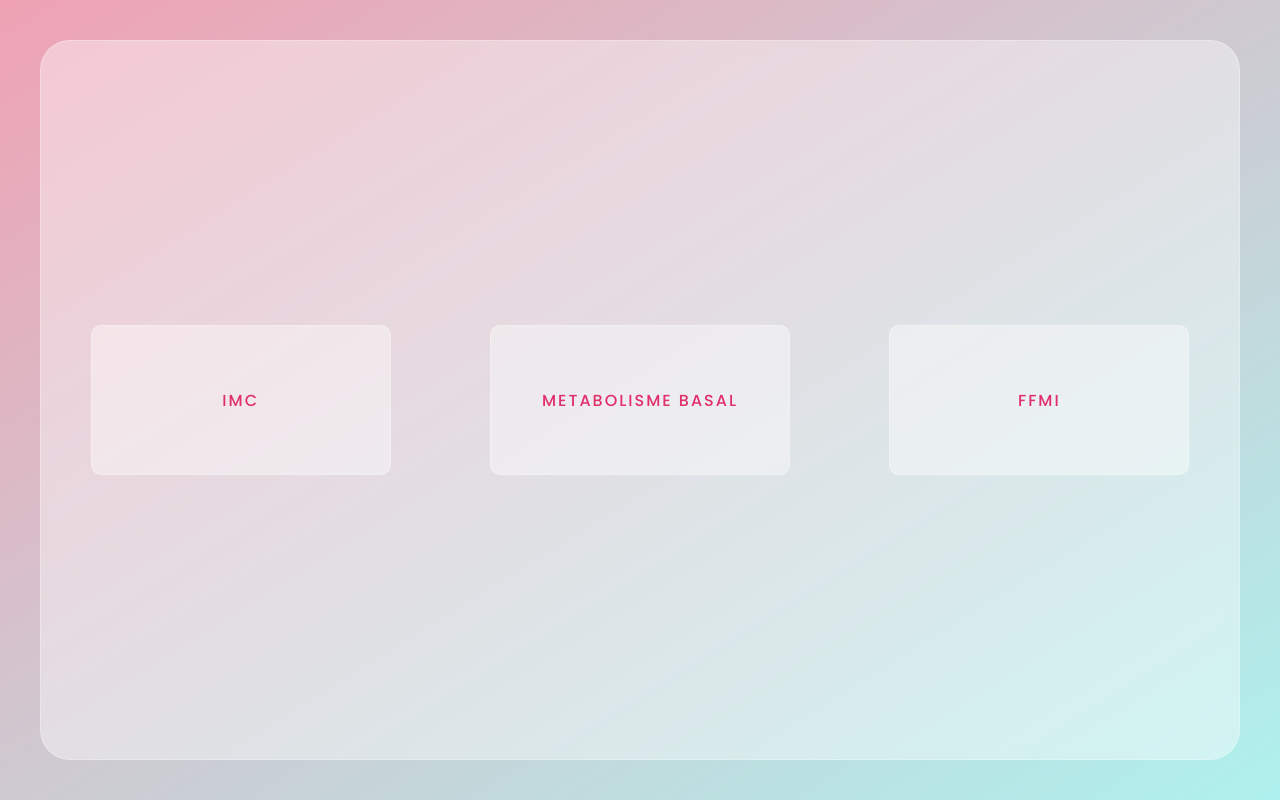
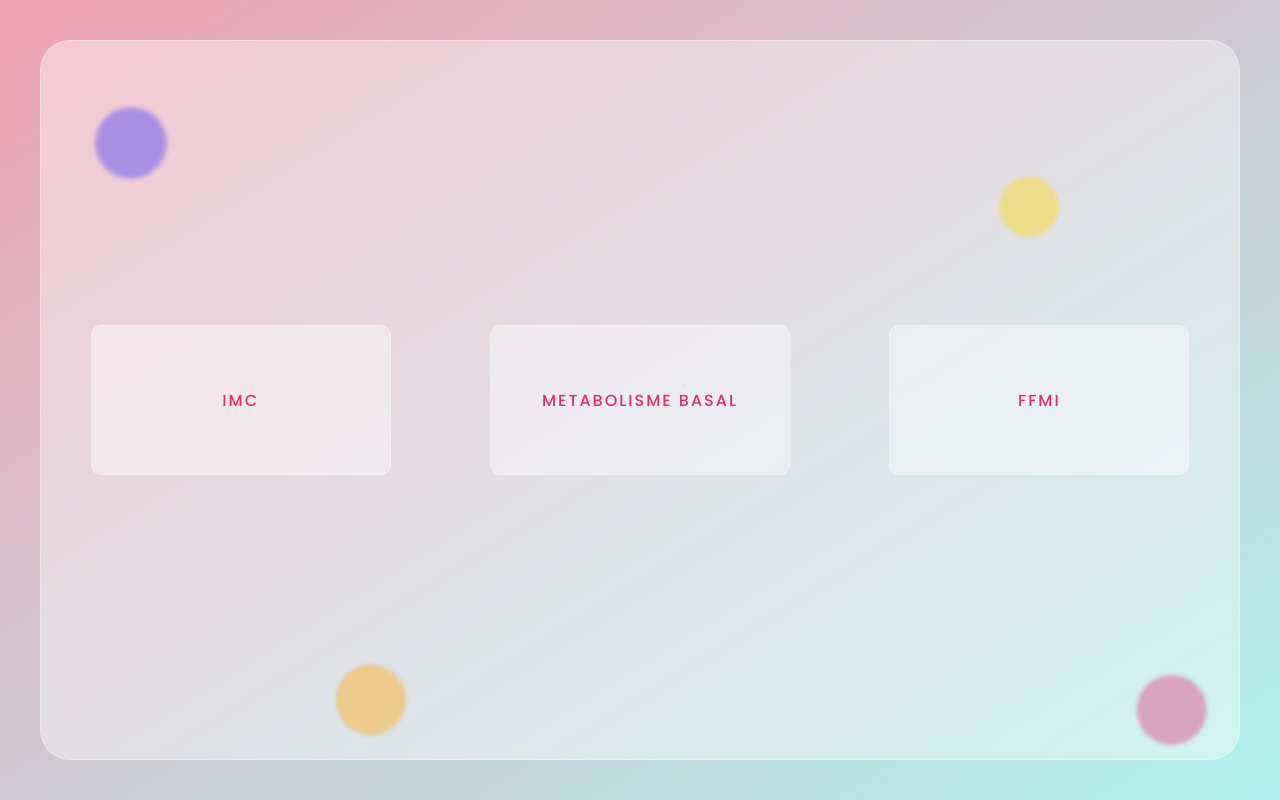
Before and after one commit to Ervin-Halgand/body-indicator, a React (Create React App) app: page / in a window 1280 px wide. Built offline with nearby package versions, Linux system fonts and the light colour scheme.

Commit message:
adding circle background desing

```diff
--- a/src/App.js
+++ b/src/App.js
@@ -11,11 +11,13 @@ import Home from './view/Home/Home'
 import Imc from './view/Imc/Imc'
 import Metabolisme from './view/Metabolisme/Metabolisme'
 import FFMI from './view/FFMI/Ffmi';
+import BackgroundCircle from '../src/components/Design/BackgroundCircle/backgroundCircle'
 
 function App() {
   return (
     <div className="app">
       <Router >
+        <BackgroundCircle />
         <Switch>
           <Route path="/" exact>
             <Home />
--- /dev/null
+++ b/src/components/Design/BackgroundCircle/backgroundCircle.js
@@ -0,0 +1,12 @@
+import './style.css'
+const BackgroundCircle = () => {
+    return (
+        <div className="bg__circles">
+            <div className="bg__circles__circle1"></div>
+            <div className="bg__circles__circle2"></div>
+            <div className="bg__circles__circle3"></div>
+            <div className="bg__circles__circle4"></div>
+        </div>
+    );
+}
+export default BackgroundCircle;
--- /dev/null
+++ b/src/components/Design/BackgroundCircle/style.css
@@ -0,0 +1,63 @@
+
+.bg__circles {
+    position: fixed;
+    top: 0;
+    height: 100%;
+    width: 100%;
+  }
+
+  .bg__circles>div {
+    position: absolute;
+    border-radius: 50%;
+    filter: blur(2px);
+  }
+
+  .bg__circles__circle1 {
+    height: 60px;
+    width: 60px;
+    background-color: blue;
+    left: 5%;
+    top: 10%;
+    opacity: .3;
+    animation: zoomInOut 8s linear alternate infinite;
+    transform: scale(0.5);
+  }
+
+  .bg__circles__circle2 {
+    height: 70px;
+    width: 70px;
+    background-color: var(--main-color);
+    right: 2%;
+    bottom: 2%;
+    opacity: .4;
+    transform: translate3d(-100px, 0, 0);
+    animation: slideIn 10s ease-in-out alternate infinite
+  }
+
+  .bg__circles__circle3 {
+    height: 60px;
+    width: 60px;
+    background-color: gold;
+    right: 15%;
+    top: 20%;
+    opacity: .4;
+    transform: translate3d(0, -100px, 0);
+    animation: slideIn 10s ease-in-out alternate infinite
+  }
+
+  .bg__circles__circle4 {
+    height: 60px;
+    width: 60px;
+    background-color: orange;
+    left: 25%;
+    bottom: 4%;
+    opacity: .4;
+    transform: scale(0.8);
+    animation: zoomInOut 5s 2s ease-in-out alternate infinite
+  }
+
+  @keyframes zoomInOut {
+    to {
+      transform: scale(1.2);
+    }
+  }
```
Also changed, not shown: src/App.css (line endings or trailing spaces).
